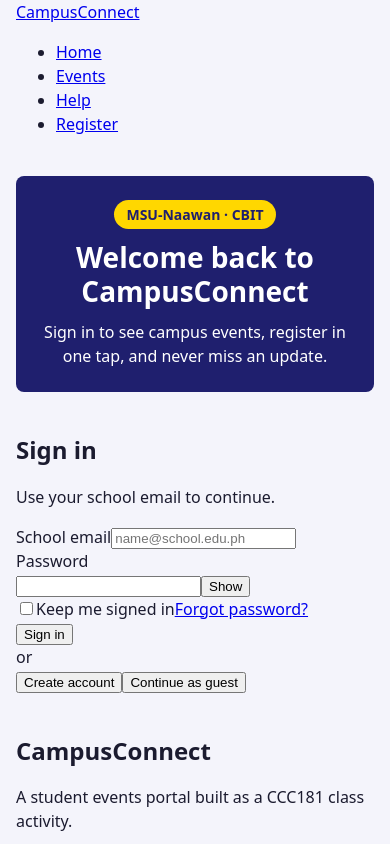
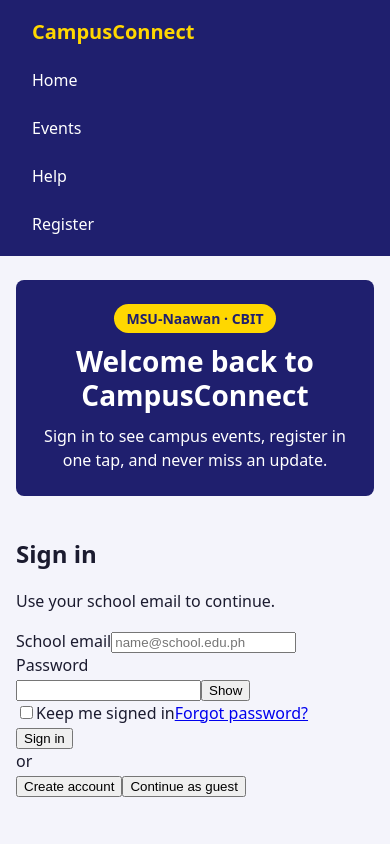
Before and after one commit to leonard-corpuz/ccc181-week10-group11, a React (Vite) app: page / in a window 390 px wide. Shown: the top 844 px of the page. Built offline with nearby package versions, Linux system fonts and the light colour scheme.

Commit message:
nav: stacked 48px navbar links on mobile

```diff
--- a/src/styles/nav.css
+++ b/src/styles/nav.css
@@ -11,55 +11,44 @@
    ======================================================================= */
 
 
-/* ---- 1. PHONE (no media query) ---------------------------------------
-   NAVBAR (Flexbox)
-   TODO .site-header          background var(--navy); color #fff
-   TODO .navbar               display: flex; flex-direction: column;
-                              top and bottom padding 0.5rem
-   TODO .navbar__brand        display: flex; align-items: center; min-height: 48px;
-                              side padding 1rem; 1.25rem bold gold text (var(--gold)),
-                              no underline
-   TODO .nav-list             display: flex; flex-direction: column;
-                              remove bullets (list-style: none), margin 0, padding 0
-   TODO .nav-list a           display: flex; align-items: center; min-height: 48px;
-                              side padding 1rem; white text, no underline;
-                              border-radius var(--radius)
-   TODO .nav-list a:hover AND .nav-list a:focus-visible
-                              background var(--navy-hover) and a visible outline
-                              (example: 2px solid var(--gold))
+.site-header { background: var(--navy); color: #fff; }
 
-   FOOTER (Grid)
-   TODO .site-footer          background var(--navy); color #fff; padding 1.5rem 0 1rem
-   TODO .footer-grid          display: grid; ONE column (1fr); gap 1.25rem
-   TODO .footer-title         gold text (var(--gold)); 1.125rem; margin 0 0 0.5rem
-   TODO .footer-links         remove bullets, margin 0, padding 0
-   TODO .footer-links a       display: flex; align-items: center; min-height: 48px;
-                              white text
-   TODO .footer-links a:hover AND :focus-visible   change the color (example: var(--gold))
-   TODO .footer-copy          margin-top 1rem; font-size 0.875rem
-   -------------------------------------------------------------------- */
+.navbar {
+  display: flex;
+  flex-direction: column;
+  padding-block: 0.5rem; /* block only: keeps .container's side padding */
+}
 
+.navbar__brand {
+  display: flex;
+  align-items: center;
+  min-height: 48px;
+  padding-inline: 1rem;
+  font-size: 1.25rem;
+  font-weight: 700;
+  color: var(--gold);
+  text-decoration: none;
+}
+.nav-list {
+  display: flex;
+  flex-direction: column;
+  list-style: none;
+  margin: 0;
+  padding: 0;
+}
 
+.nav-list a {
+  display: flex;
+  align-items: center;
+  min-height: 48px;
+  padding-inline: 1rem;
+  color: #fff;
+  text-decoration: none;
+  border-radius: var(--radius);
+}
 
-
-/* ---- 2. 768px and up (tablets) ---------------------------------------
-   TODO @media (min-width: 768px)
-        .navbar               flex-direction: row; justify-content: space-between;
-                              align-items: center   (brand LEFT, links RIGHT)
-        .nav-list             flex-direction: row; gap: 0.5rem   (links in ONE row)
-   -------------------------------------------------------------------- */
-
-
-
-
-/* ---- 3. 1024px and up (laptops) --------------------------------------
-   TODO @media (min-width: 1024px)
-        .footer-grid          THREE equal columns: repeat(3, 1fr); gap 2rem
-   -------------------------------------------------------------------- */
-
-
-
-
-/* ---- 4. 1280px and up ------------------------------------------------
-   Nothing new here: .container (Member 1) keeps the content centered.
-   -------------------------------------------------------------------- */
+.nav-list a:hover,
+.nav-list a:focus-visible {
+  background: var(--navy-hover);
+  outline: 2px solid var(--gold);
+}
```
